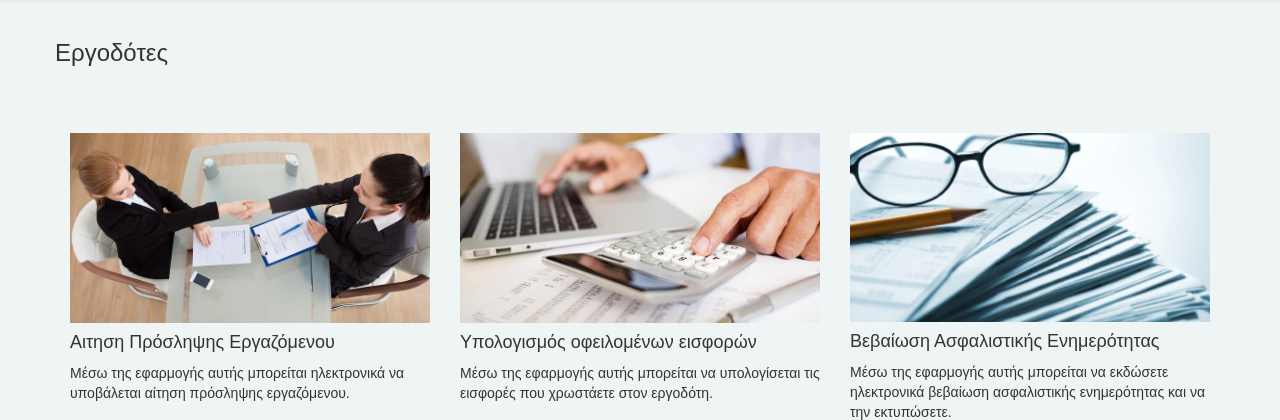
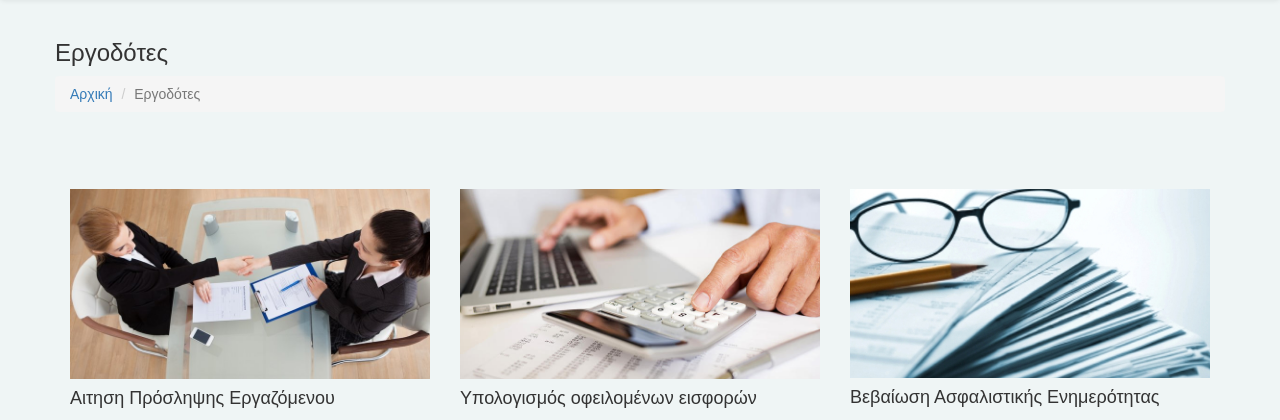
Before and after one commit to ippokratoys/Human-Interaction-IKA, a PHP site: page /ergodoths.php in a window 1280 px wide. Shown: the part 52-472 px from the top of the page. Run offline with PHP 8.4, Linux system fonts and the light colour scheme; some libraries are stand-ins or nearby versions.

Commit message:
breadcrumps

```diff
--- a/ergazomenoi.php
+++ b/ergazomenoi.php
@@ -18,6 +18,10 @@
 <div class="container">
     <div class="row">
         <h3>Εργαζόμενοι</h3>
+        <ol class="breadcrumb">
+        <li class="breadcrumb-item"><a href="index.php">Αρχική</a></li>
+        <li class="breadcrumb-item active">Εργαζόμενοι</li>
+        </ol>
     </div>
     <div class="row" id="workers-grid">
     	<!-- <div class="col-md-1   col-sm-1">
--- a/ergodoths.php
+++ b/ergodoths.php
@@ -18,6 +18,10 @@
 <div class="container">
     <div class="row">
         <h3>Εργοδότες</h3>
+ <ol class="breadcrumb">
+        <li class="breadcrumb-item"><a href="index.php">Αρχική</a></li>
+        <li class="breadcrumb-item active">Εργοδότες</li>
+        </ol>
     </div>
     <div class="row" id="workers-grid">
     	<!-- <div class="col-md-1   col-sm-1">
--- a/index.php
+++ b/index.php
@@ -16,7 +16,9 @@
 <br></br>
 
 <div class="container">
-
+<ol class="breadcrumb">
+  <li class="breadcrumb-item"><a href="#">Αρχική</a></li>
+</ol>
 <div class="row" id="main-first-row">
 
 <!-- 	<div class="col-md-offset-2  col-sm-offset-2"  >
```
